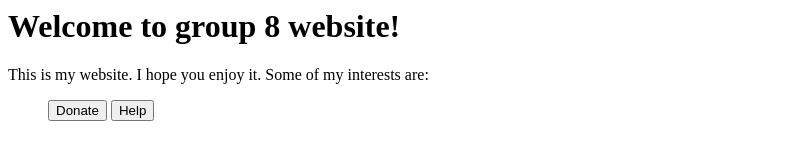
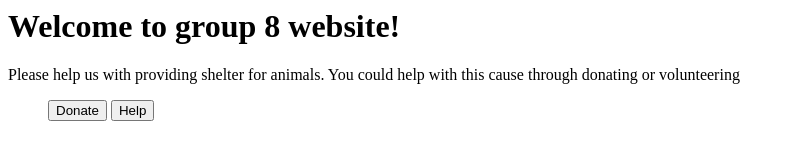
Before and after one commit to rahimaaa/ttp_6-13, a plain HTML site: page index.html in a window 1280 px wide. Shown: the whole page, without its empty margins (0-795 px from the left). Drawn offline with Linux system fonts and the light colour scheme.

Commit message:
update the paragraph of the index.html

```diff
--- a/index.html
+++ b/index.html
@@ -4,7 +4,7 @@
    </head>
    <body>
      <h1>Welcome to group 8 website!</h1>
-     <p>This is my website. I hope you enjoy it. Some of my interests are:</p>
+     <p>Please help us with providing shelter for animals. You could help with this cause through donating or volunteering</p>
      <ul>
        <button>Donate</button>
        <button>Help</button>
```
